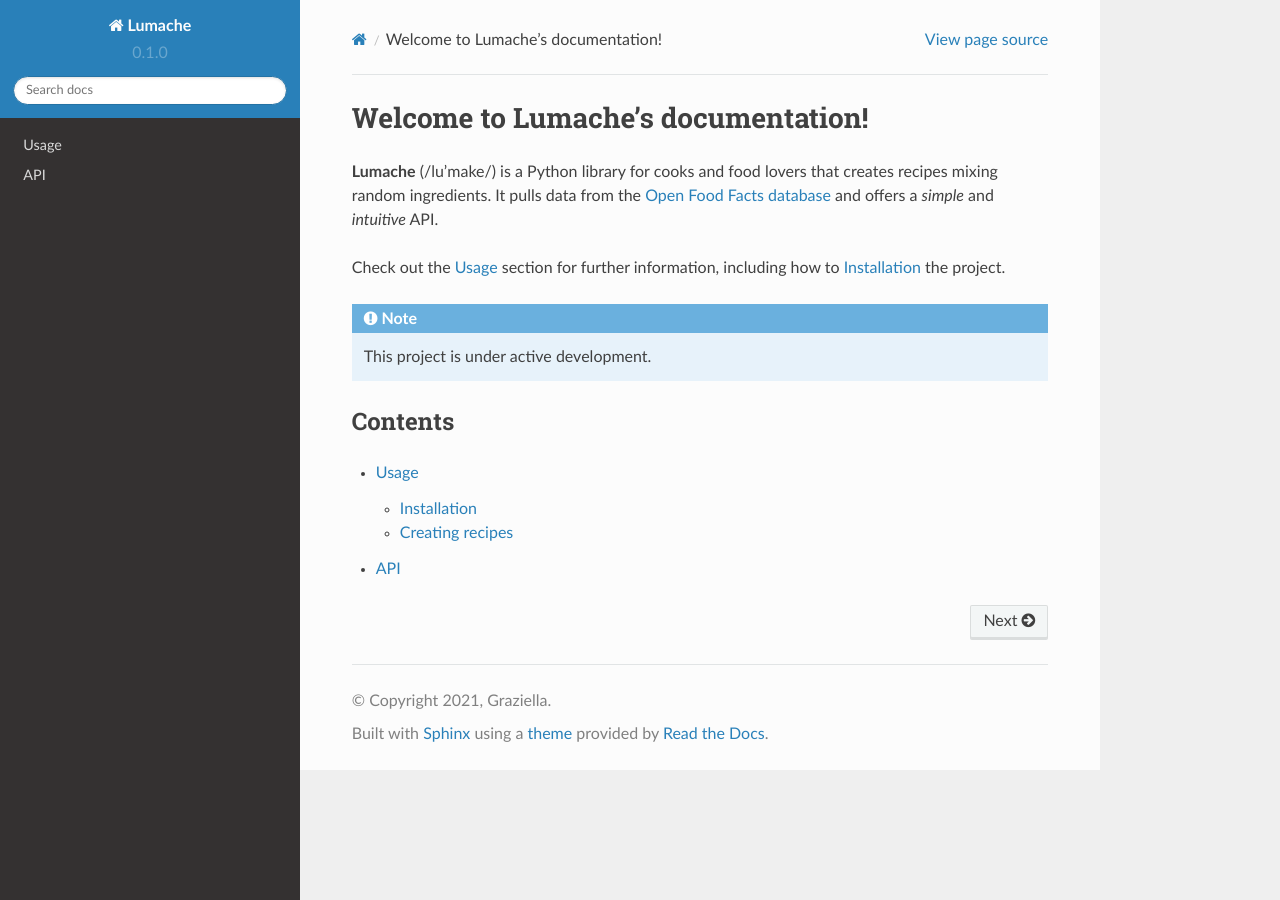
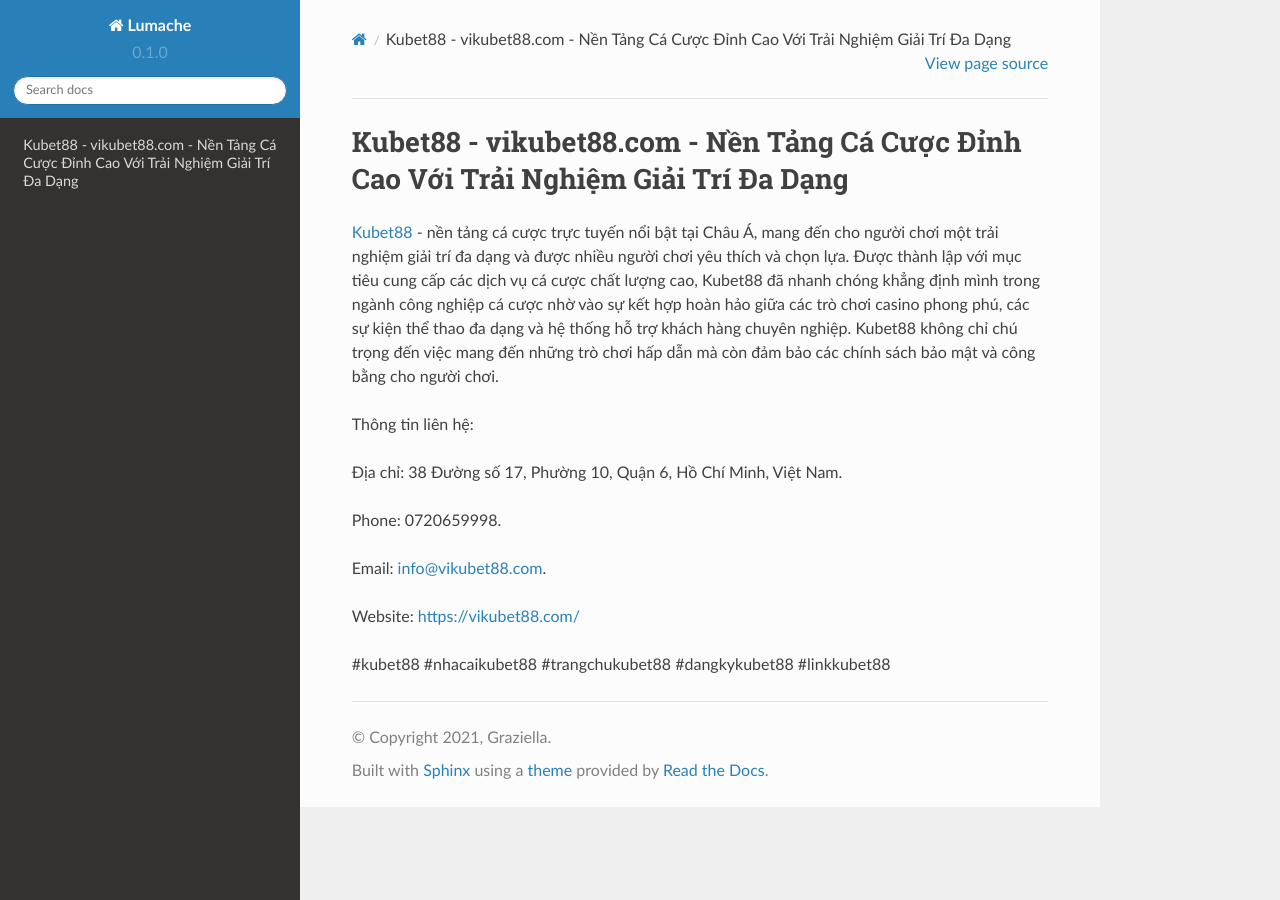
Before and after one commit to srphamkhuongduy77/vikubet88com, a Sphinx documentation site: the page built from docs/source/index.rst, in a window 1280 px wide. Built offline with Sphinx 7.4.7 and the Read the Docs theme 2.0.0, drawn with Linux system fonts in a browser that asks for light colours.

Commit message:
Update index.rst

```diff
--- a/docs/source/index.rst
+++ b/docs/source/index.rst
@@ -1,22 +1,16 @@
-Welcome to Lumache's documentation!
+Kubet88 - vikubet88.com - Nền Tảng Cá Cược Đỉnh Cao Với Trải Nghiệm Giải Trí Đa Dạng
 ===================================
 
-**Lumache** (/lu'make/) is a Python library for cooks and food lovers
-that creates recipes mixing random ingredients.
-It pulls data from the `Open Food Facts database <https://world.openfoodfacts.org/>`_
-and offers a *simple* and *intuitive* API.
+`Kubet88 <https://vikubet88.com/>`_ - nền tảng cá cược trực tuyến nổi bật tại Châu Á, mang đến cho người chơi một trải nghiệm giải trí đa dạng và được nhiều người chơi yêu thích và chọn lựa. Được thành lập với mục tiêu cung cấp các dịch vụ cá cược chất lượng cao, Kubet88 đã nhanh chóng khẳng định mình trong ngành công nghiệp cá cược nhờ vào sự kết hợp hoàn hảo giữa các trò chơi casino phong phú, các sự kiện thể thao đa dạng và hệ thống hỗ trợ khách hàng chuyên nghiệp. Kubet88 không chỉ chú trọng đến việc mang đến những trò chơi hấp dẫn mà còn đảm bảo các chính sách bảo mật và công bằng cho người chơi.
 
-Check out the :doc:`usage` section for further information, including
-how to :ref:`installation` the project.
+Thông tin liên hệ:
 
-.. note::
+Địa chỉ: 38 Đường số 17, Phường 10, Quận 6, Hồ Chí Minh, Việt Nam.
 
-   This project is under active development.
+Phone: 0720659998.
 
-Contents
---------
+Email: info@vikubet88.com.
 
-.. toctree::
+Website: https://vikubet88.com/
 
-   usage
-   api
+#kubet88 #nhacaikubet88 #trangchukubet88 #dangkykubet88 #linkkubet88
```
